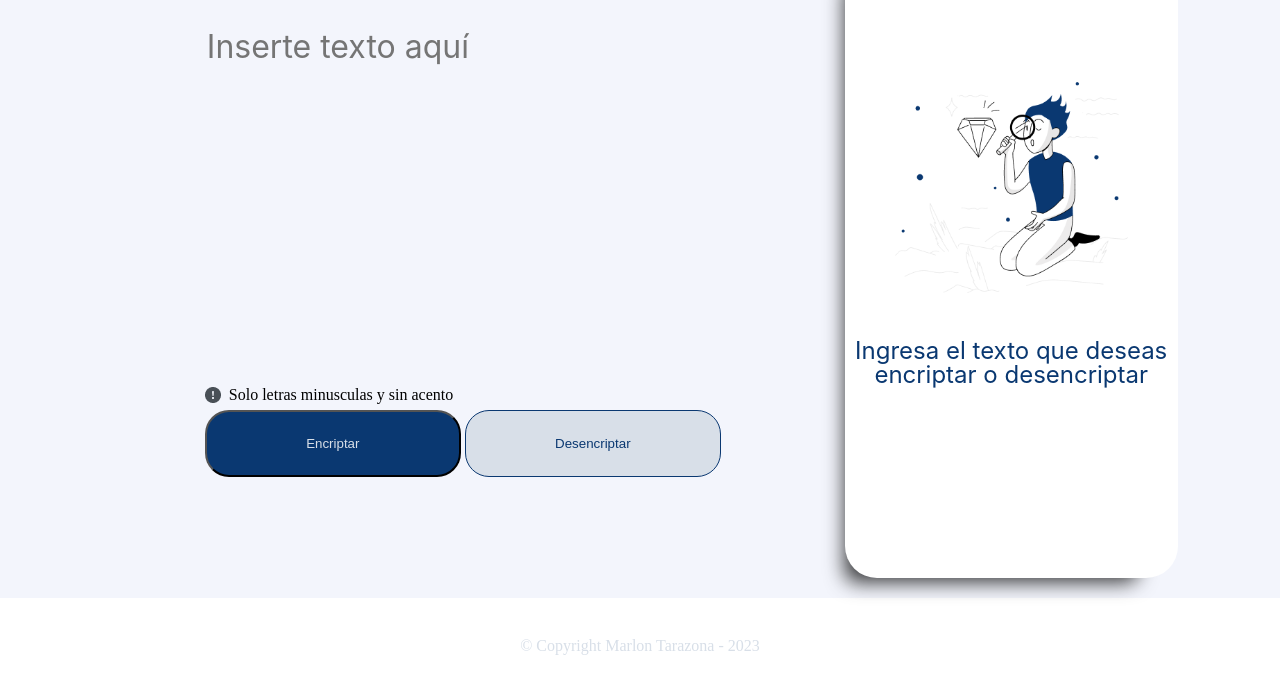
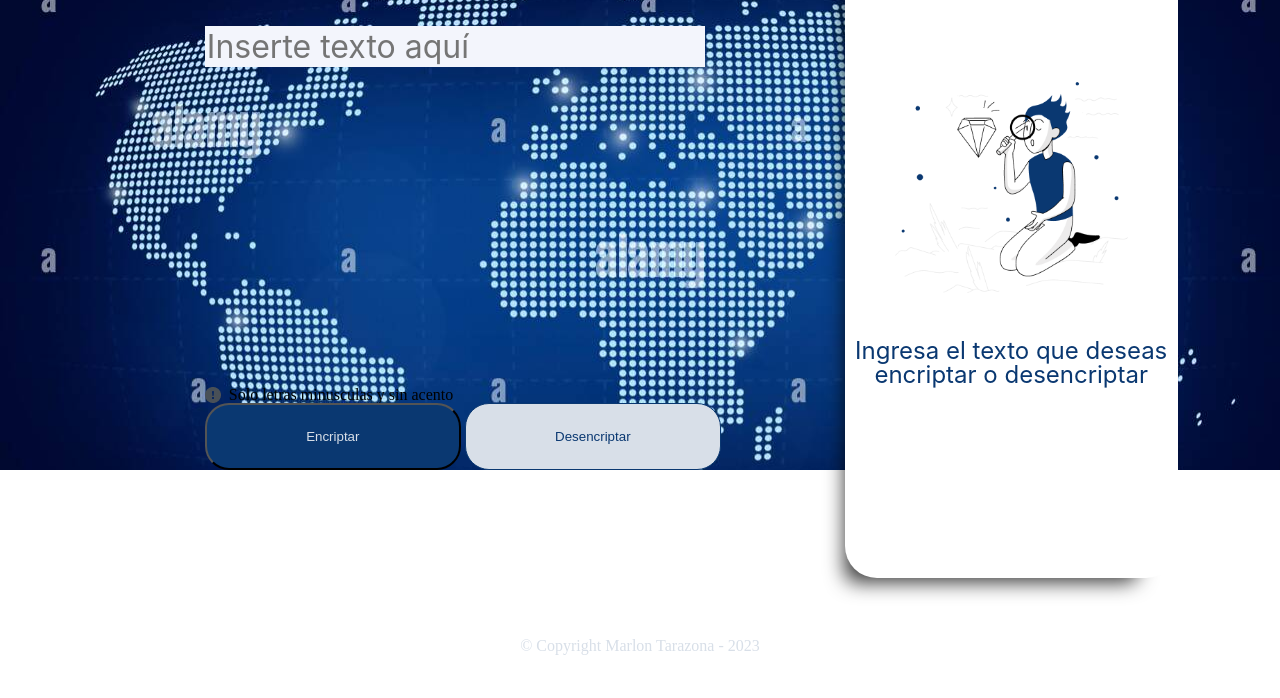
Before and after one commit to lettopk/Encriptador, a plain HTML site: page index.html in a window 1280 px wide. Shown: the part 102-800 px from the top of the page. Drawn offline with Linux system fonts and the light colour scheme.

Commit message:
renombre

```diff
--- a/encriptador.html
+++ b/index.html
@@ -13,6 +13,8 @@
         </header>
 
         <main>
+            <div class="fondo">
+
                 <div class="logo">
                     <h1><img src="imagenes/Vectorlogo.png" alt="logoAlura"></h1>
                 </div>
@@ -21,7 +23,7 @@
                 <input type="text" class="input-texto" placeholder="Inserte texto aquí">
 
 
-            <div class="caja" >
+                <div class="caja">
                     <p class="encriptado" id="textEncriptado" contenteditable="true"></p>
                     <h1 id="imagenEncriptador"><img src="imagenes/Muñecopersonaje.png" alt="Personaje"></h1>
 
@@ -37,6 +39,8 @@
 
                     <input type="submit" value="Encriptar" class="encriptar">
                     <input type="submit" value="Desencriptar" class="desencriptar">
+                </div>
+
             </div>
 
         </main>
@@ -117,7 +121,7 @@
             // Copy the text inside the text field
             navigator.clipboard.writeText(copyText.textContent);
             // Alert the copied text
-            alert("Copied the text: " + copyText.textContent);
+            alert("Texto copiado: " + copyText.textContent);
 
 
     }
--- a/style.css
+++ b/style.css
@@ -2,7 +2,9 @@
 main {
     width: 100%;
     height: 700px;
-    background: #F3F5FC;
+}
+.fondo{
+    background-image: url(/imagenes/map2.png);
 }
 .logo{
     padding: 3% 6%;
```
Also changed, not shown: imagenes/map2.png (added), imagenes/mapa.jpg (added). Lines whose indentation alone changed are shown as unchanged.
